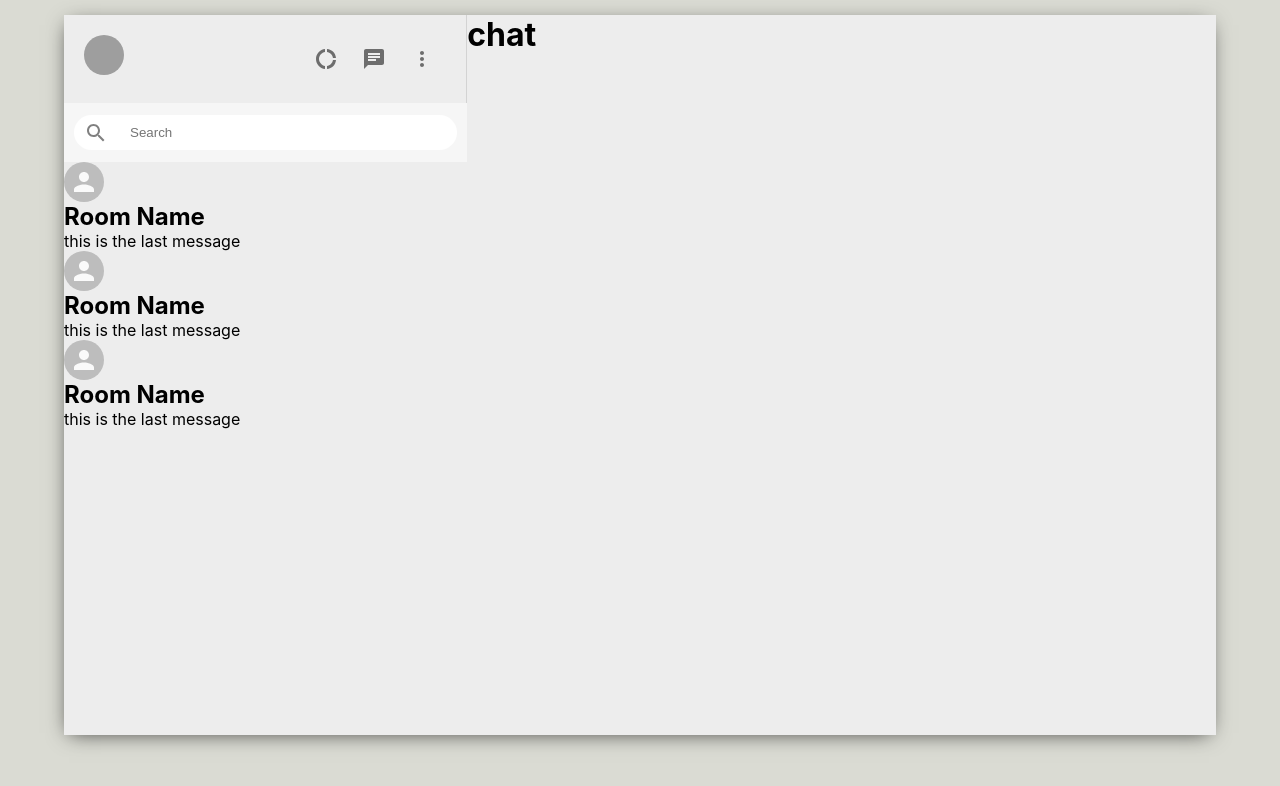
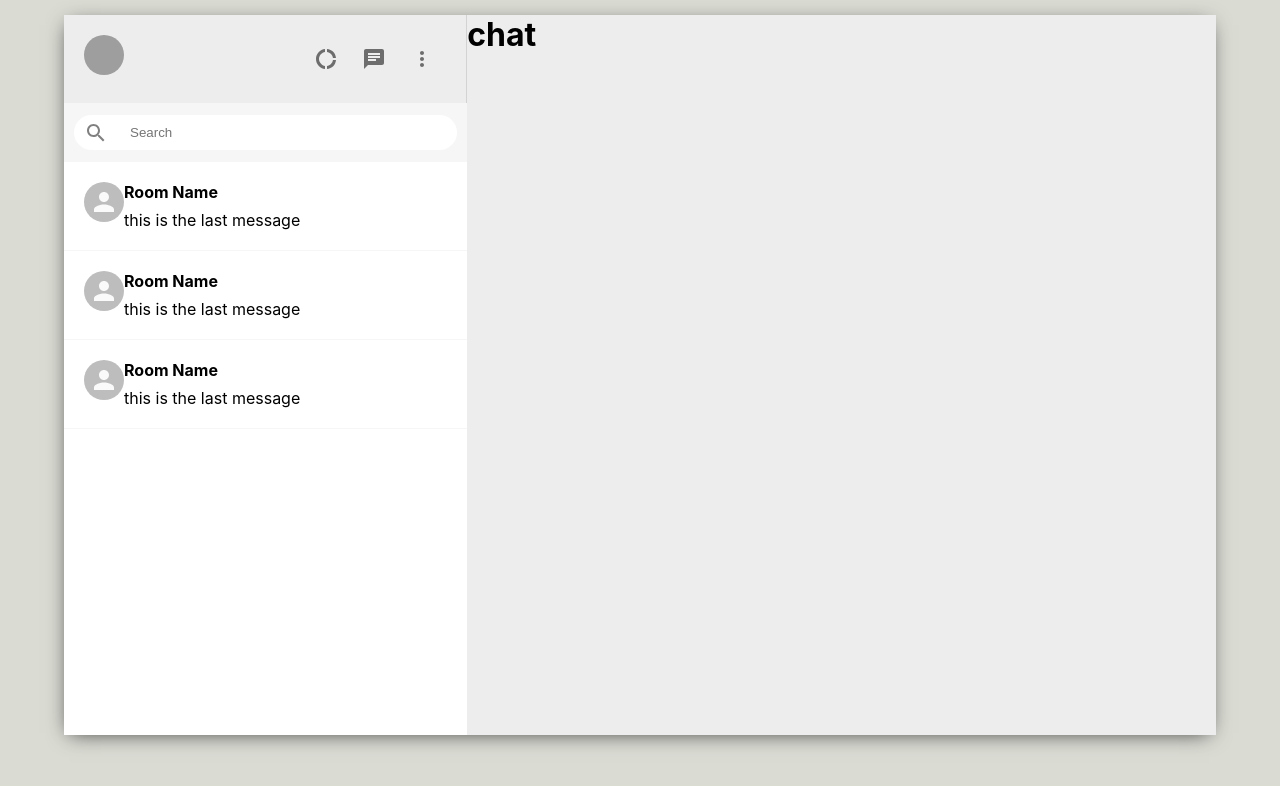
Before and after one commit to Ibrahim-Hashem/whatsapp-clone, a React (Create React App) app in the folder whatsapp-mern/: page / in a window 1280 px wide. Shown: the top 786 px of the page. Built offline with nearby package versions, Linux system fonts and the light colour scheme; grey boxes are pictures that could not be loaded.

Commit message:
side bar chat

```diff
--- a/whatsapp-mern/src/Sidebar.css
+++ b/whatsapp-mern/src/Sidebar.css
@@ -48,3 +48,9 @@
     outline-width: 0;
     margin-left: 10px;
 }
+
+.sidebar__chats{
+    flex:1;
+    background-color: white;
+    overflow: scroll;
+}
--- a/whatsapp-mern/src/SidebarChat.css
+++ b/whatsapp-mern/src/SidebarChat.css
@@ -0,0 +1,13 @@
+.sidebarChat{
+    display: flex;
+    padding: 20px;
+    cursor: pointer;
+    border-bottom: 1px solid #f6f6f6;
+}
+.sidebarChat:hover{
+    background-color: #ebebeb;
+}
+.sidebarChat__info > h2{
+    font-size: 16px;
+    margin-bottom: 8px;
+}
```
